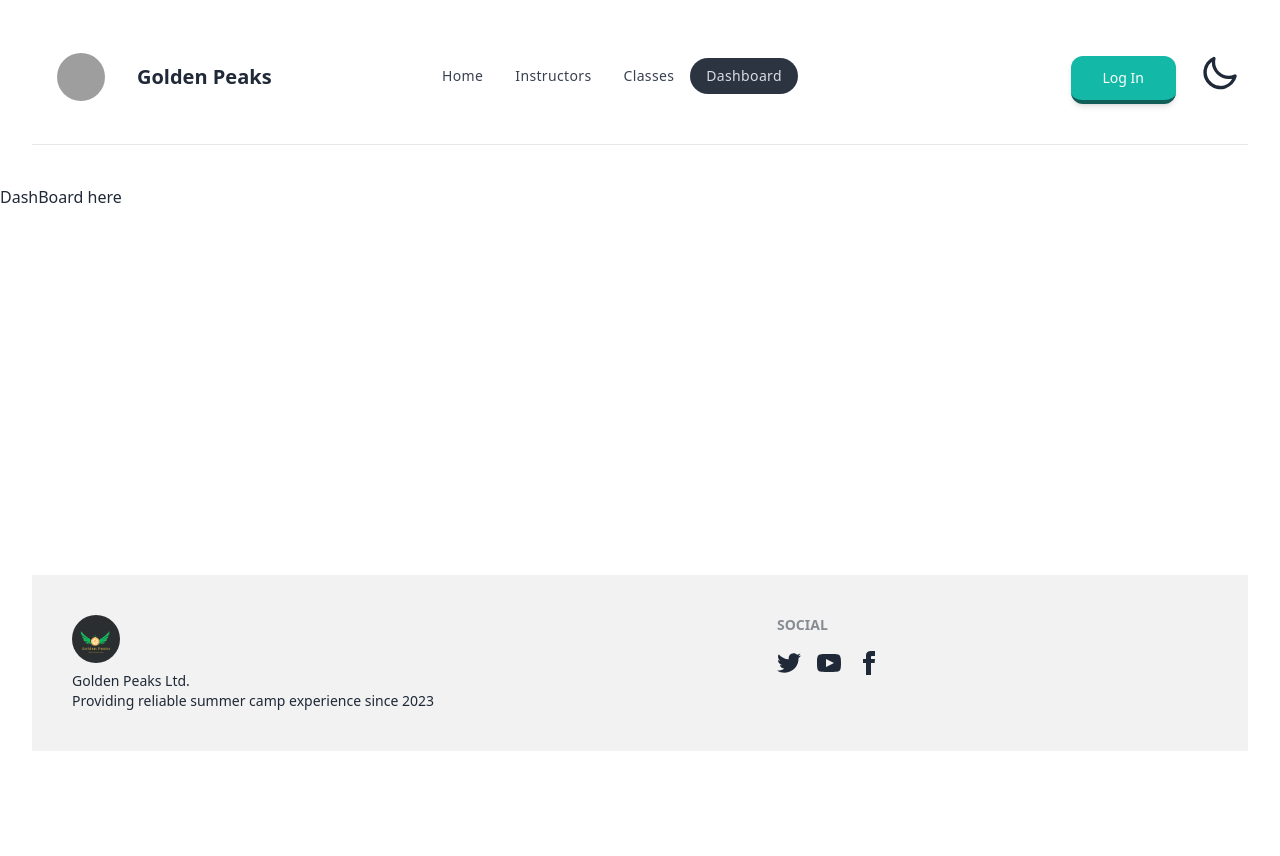
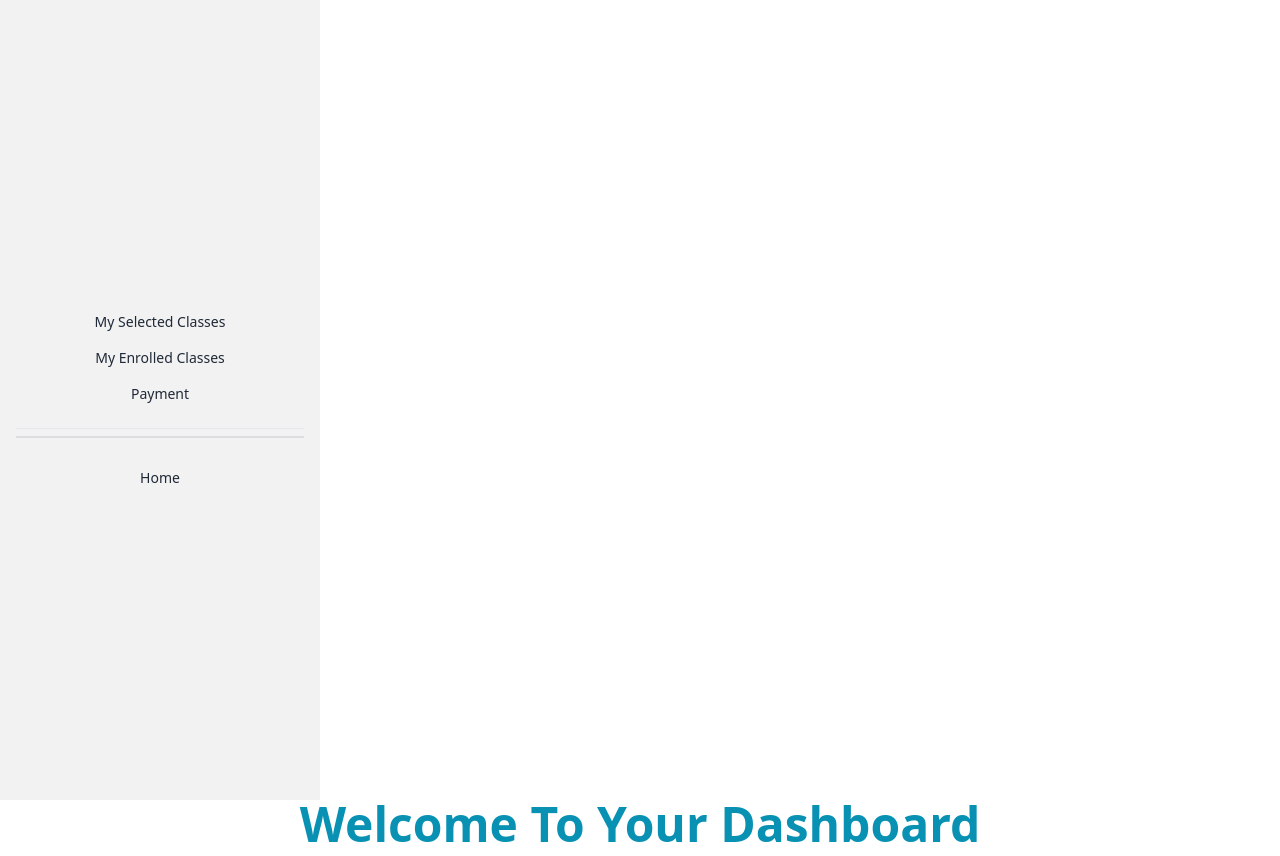
Before and after one commit to Astro177/Golden-Peaks-Client, a React (Vite) app: page /dashboard in a window 1280 px wide. Before the commit the page ends 800 px from the top, so only its background shows below. Built offline with nearby package versions, Linux system fonts and the light colour scheme; no server answers; grey boxes are pictures that could not be loaded.

Commit message:
dashboard layout added

```diff
--- a/src/components/ClassCard/ClassCard.jsx
+++ b/src/components/ClassCard/ClassCard.jsx
@@ -1,5 +1,7 @@
 /* eslint-disable react/prop-types */
-import React from "react";
+import React, { useContext } from "react";
+import { AuthContext } from "../../provider/Authprovider";
+import { toast } from "react-hot-toast";
 
 const ClassCard = ({ singleClass }) => {
   const {
@@ -11,19 +13,27 @@ const ClassCard = ({ singleClass }) => {
     price,
     number_of_students,
   } = singleClass;
+  const { user } = useContext(AuthContext);
+
+  const handleSelected=()=>{
+    if(!user){
+      toast.error("Please log in first");
+    }
+  }
+
   return (
     <div className="card items-center w-96 bg-base-100 shadow-xl mb-6">
       <figure className="px-10 pt-10">
-    <img src={class_image} alt="Shoes" className="rounded-xl w-72 h-48"/>
+        <img src={class_image} alt="Shoes" className="rounded-xl w-72 h-48 relative" />
       </figure>
       <div className="card-body items-center text-center">
         <h2 className="card-title text-3xl font-bold">{class_name}</h2>
         <p className="text-md font-semibold">Instructor: {instructor_name}</p>
-    <p>Students: {number_of_students}</p>
-    <p>Available Seats: {available_seats}</p>
-    <p>Price: {price}$</p>
-    <div className="card-actions">
-      <button className="btn-outlined">Buy Now</button>
+        <p className="absolute top-10 right-6 bg-teal-200 font-semibold rounded-xl p-1 text-black text-sm">Students: {number_of_students}</p>
+        <p className="font-semibold">Available Seats: {available_seats}</p>
+        <p className="font-semibold">Price: {price}$</p>
+        <div>
+          <button onClick={handleSelected} className="btn-outlined">Select Class</button>
         </div>
       </div>
     </div>
--- /dev/null
+++ b/src/components/DashBoardOptions/DashBoardOptions.jsx
@@ -0,0 +1,24 @@
+import React from 'react';
+import { NavLink } from 'react-router-dom';
+
+const DashBoardOptions = () => {
+    return (
+        <>
+             <li>
+              <NavLink to="/">My Selected Classes</NavLink>
+            </li>
+             <li>
+              <NavLink to="/">My Enrolled Classes</NavLink>
+            </li>
+             <li>
+              <NavLink to="/">Payment</NavLink>
+            </li>
+            <hr className='divider'/>
+            <li>
+              <NavLink to="/">Home</NavLink>
+            </li>
+        </>
+    );
+};
+
+export default DashBoardOptions;
--- a/src/components/InstructorView/InstructorView.jsx
+++ b/src/components/InstructorView/InstructorView.jsx
@@ -4,15 +4,22 @@ import React from "react";
 const InstructorView = ({ teacher }) => {
   return (
     <div className="avatar flex flex-col text-center justify-center items-center shadow-md rounded-2xl">
-      <div className="w-48 mask mask-squircle">
+      <div className="w-48 mask mask-squircle relative">
         <img src={teacher?.image} />
       </div>
       <>
         <p className="font-bold text-color text-3xl mt-8">{teacher.name}</p>
         <p className="text-md font-semibold">Class: {teacher.class_name}</p>
         <p className="text-sm">Email: {teacher.email}</p>
-        <p className="text-sm font-semibold">Classes: {teacher.classes_taken}</p>
-        <p className="text-sm mb-10 font-semibold">Students: {teacher.number_of_students}</p>
+        <p className="text-sm font-semibold">
+          Classes: {teacher.classes_taken}
+        </p>
+        <p className="text-sm mb-10 font-semibold absolute top-0 right-20 p-1 bg-teal-200 rounded-xl text-black">
+          Students: {teacher.number_of_students}
+        </p>
+        <div>
+          <button className="btn-outlined">See Classes</button>
+        </div>
       </>
     </div>
   );
--- /dev/null
+++ b/src/layout/DashBoardLayOut.jsx
@@ -0,0 +1,12 @@
+import React from 'react';
+import { Outlet } from 'react-router-dom';
+
+const DashBoardLayOut = () => {
+    return (
+        <>
+            <Outlet/>
+        </>
+    );
+};
+
+export default DashBoardLayOut;
--- a/src/pages/DashBoard/DashBoard.jsx
+++ b/src/pages/DashBoard/DashBoard.jsx
@@ -1,11 +1,35 @@
-import React from 'react';
+import React from "react";
+import { NavLink } from "react-router-dom";
+import { VscThreeBars } from "react-icons/vsc";
+import DashBoardOptions from "../../components/DashBoardOptions/DashBoardOptions";
 
 const DashBoard = () => {
-    return (
-        <div>
-            DashBoard here
+  return (
+    <div>
+      <div className="drawer lg:drawer-open">
+        <input id="my-drawer-2" type="checkbox" className="drawer-toggle" />
+        <div className="">
+          {/* Page content here */}
+          <label
+            htmlFor="my-drawer-2"
+            className="btn btn-outline drawer-button lg:hidden mt-10 mx-5"
+          >
+            <VscThreeBars />
+          </label>
         </div>
-    );
+        <div className="drawer-side">
+          <label htmlFor="my-drawer-2" className="drawer-overlay"></label>
+          <ul className="menu p-4 w-80 h-full bg-base-200 text-base-content flex flex-col items-center justify-center">
+            {/* Sidebar content here */}
+            <DashBoardOptions />
+          </ul>
+        </div>
+      </div>
+        <div className="mx-auto flex items-center justify-center">
+            <p className="text-5xl text-cyan-600 font-bold">Welcome To Your Dashboard</p>
+        </div>
+    </div>
+  );
 };
 
 export default DashBoard;
--- a/src/shared/Navbar/Navbar.jsx
+++ b/src/shared/Navbar/Navbar.jsx
@@ -10,7 +10,7 @@ const Navbar = () => {
   const handleLogOut = () => {
     logOut()
       .then(() => {
-        toast.success('Successfully logged out!')
+        toast.success("Successfully logged out!");
       })
       .catch((err) => {
         console.log(err.message);
@@ -73,6 +73,7 @@ const Navbar = () => {
                 </NavLink>
               </li>
               <li>
+                {user && (
                   <NavLink
                     to="/dashboard"
                     className={({ isActive }) =>
@@ -81,6 +82,7 @@ const Navbar = () => {
                   >
                     Dashboard
                   </NavLink>
+                )}
               </li>
             </ul>
           </div>
@@ -116,12 +118,16 @@ const Navbar = () => {
               </NavLink>
             </li>
             <li>
+              {user && (
                 <NavLink
                   to="/dashboard"
-                className={({ isActive }) => (isActive ? "active" : "default")}
+                  className={({ isActive }) =>
+                    isActive ? "active" : "default"
+                  }
                 >
                   Dashboard
                 </NavLink>
+              )}
             </li>
           </ul>
         </div>
```
Also changed, not shown: src/routes/router.jsx (+14 -3 lines). Lines whose indentation alone changed are shown as unchanged.
